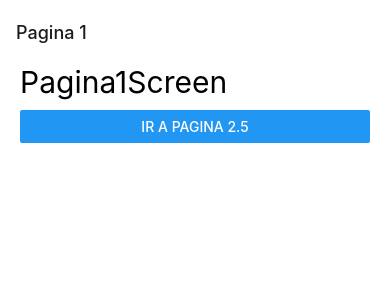
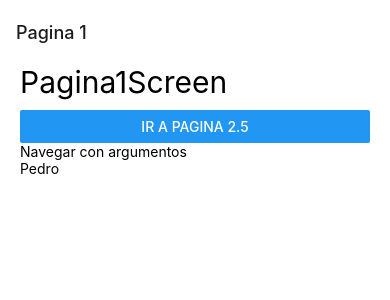
Before and after one commit to DaniDotExe/react-native, a React Native app in the folder 04-NavegacionApp/: screen /Pagina1Screen in a window 390 px wide. Shown: the top 300 px of the page. Built offline with nearby package versions, Linux system fonts and the light colour scheme.

Commit message:
Clase 107

```diff
--- a/04-NavegacionApp/src/navigator/StackNavigator.tsx
+++ b/04-NavegacionApp/src/navigator/StackNavigator.tsx
@@ -4,6 +4,7 @@ import React from "react";
 import { Pagina1Screen } from '../screens/Pagina1Screen';
 import { Pagina2Screen } from '../screens/Pagina2Screen';
 import { Pagina3Screen } from '../screens/Pagina3Screen';
+import { PersonaScreen } from '../screens/PersonaScreen';
 
 const Stack = createNativeStackNavigator();
 
@@ -19,8 +20,9 @@ export const StackNavigator =() => {
 
     >
         <Stack.Screen name="Pagina1Screen" options={{ title: 'Pagina 1'}} component={ Pagina1Screen }/>
-        <Stack.Screen name="Pagina2Screen" options={{ title: 'Pagina 1'}} component={ Pagina2Screen }/>
-        <Stack.Screen name="Pagina3Screen" options={{ title: 'Pagina 1'}} component={ Pagina3Screen }/>
+        <Stack.Screen name="Pagina2Screen" options={{ title: 'Pagina 2'}} component={ Pagina2Screen }/>
+        <Stack.Screen name="Pagina3Screen" options={{ title: 'Pagina 3'}} component={ Pagina3Screen }/>
+        <Stack.Screen name="PersonaScreen" options={{ title: 'PersonaScreen'}} component={ PersonaScreen }/>
     </Stack.Navigator>
   );
 }
--- a/04-NavegacionApp/src/screens/Pagina1Screen.tsx
+++ b/04-NavegacionApp/src/screens/Pagina1Screen.tsx
@@ -1,6 +1,6 @@
 import React from 'react'
 import { StackScreenProps } from '@react-navigation/stack';
-import { Button, Text, View } from 'react-native';
+import { Button, Text, TouchableOpacity, View } from 'react-native';
 import { styles } from '../theme/appTheme';
 
 interface Props extends StackScreenProps<any,any>{};
@@ -16,6 +16,18 @@ export const Pagina1Screen = ({ navigation }: Props) => {
           onPress={ () => navigation.navigate('Pagina2Screen') }
         />
 
+        <Text>Navegar con argumentos</Text>
+
+        <TouchableOpacity
+          style={{ }}
+          onPress={ () => navigation.navigate('PersonaScreen', {
+            id: 1,
+            nombre: 'Pedro',
+          }) }
+        >
+          <Text>Pedro</Text>
+        </TouchableOpacity>
+
     </View>
   )
 }
--- /dev/null
+++ b/04-NavegacionApp/src/screens/PersonaScreen.tsx
@@ -0,0 +1,28 @@
+import React, { useEffect } from 'react'
+import { View, Text } from 'react-native';
+import { styles } from '../theme/appTheme';
+import { StackScreenProps } from '@react-navigation/stack';
+
+interface Props extends StackScreenProps<any,any>{};
+
+export const PersonaScreen = ( { route, navigation }: Props ) => {
+
+    const params = route.params
+
+    useEffect(() => {
+        navigation.setOptions({
+            title: params!.nombre
+        })
+    }, [])
+
+
+  return (
+    <View style={ styles.globalMargin }>
+        <Text style={ styles.title }>
+            {
+                JSON.stringify( params, null, 3)
+            }
+        </Text>
+    </View>
+  )
+}
```
